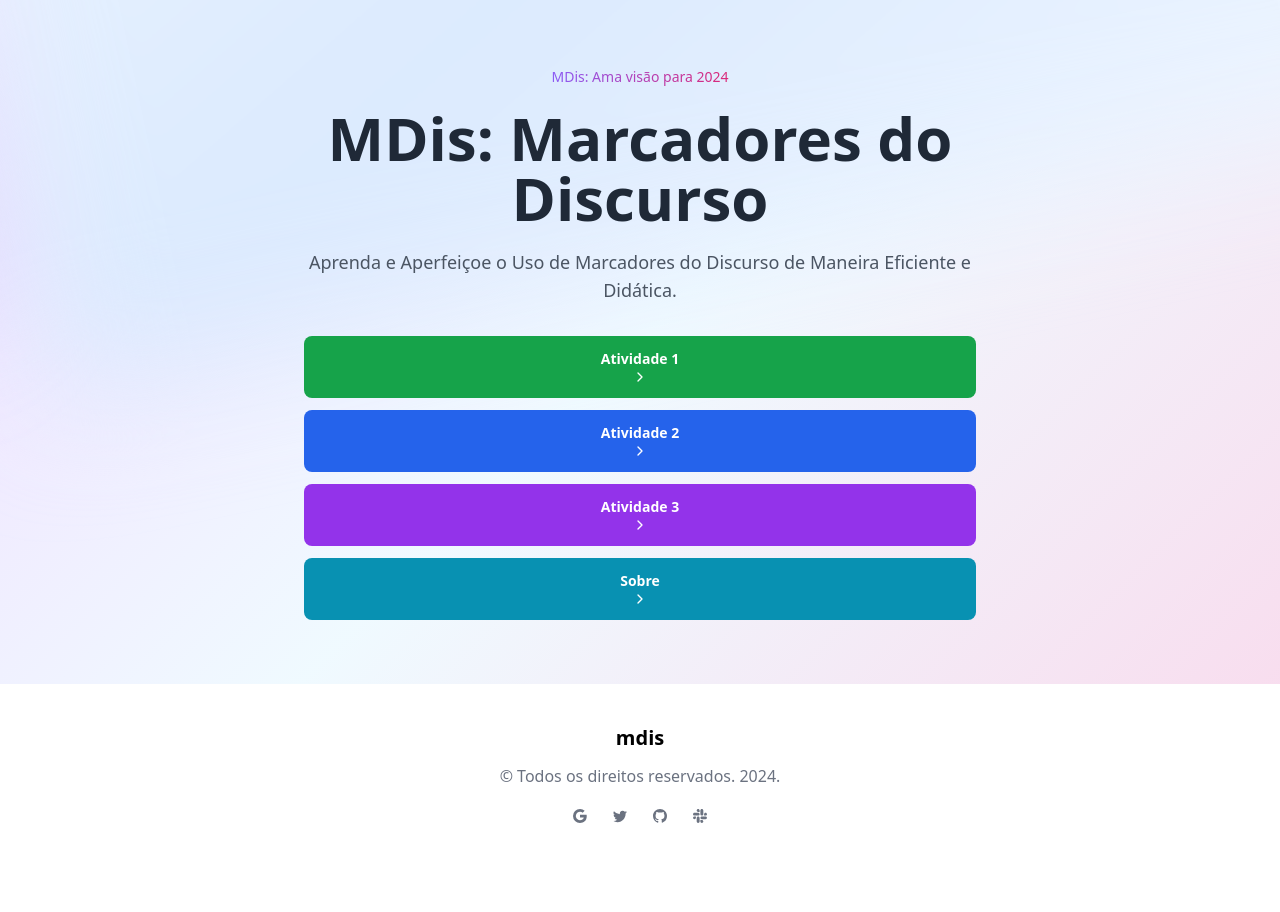
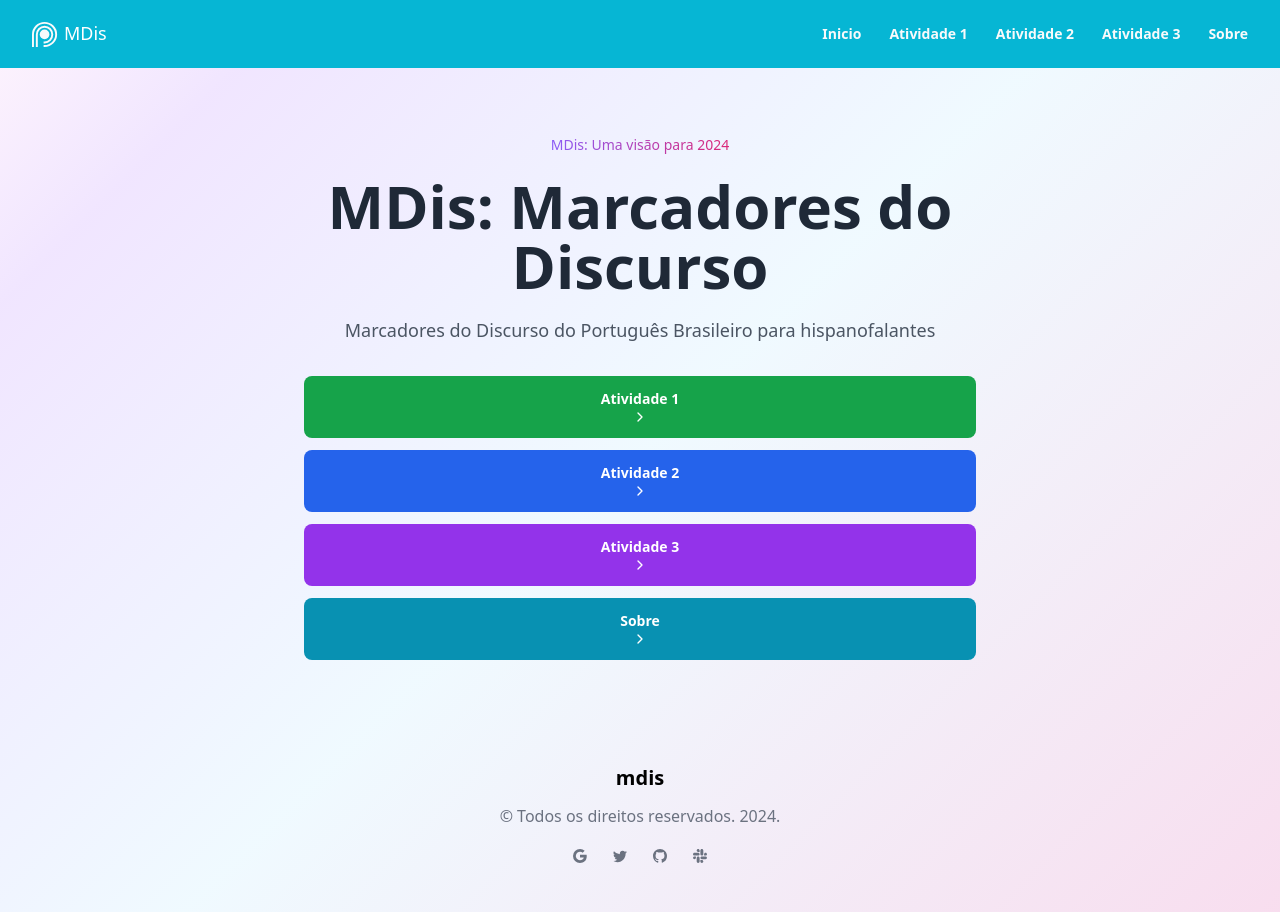
Before and after one commit to mateusdata/mdis, a React (Create React App) app: page / in a window 1280 px wide. Before the commit the page ends 872 px from the top, so only its background shows below. Built offline with nearby package versions, Linux system fonts and the light colour scheme.

Commit message:
updade question

```diff
--- /dev/null
+++ b/src/components/HeaderPublic.tsx
@@ -0,0 +1,115 @@
+import { useEffect, useState } from "react";
+import { Link } from "react-router-dom";
+
+export default function HeaderPublic() {
+
+    useEffect(() => {
+        const handleClickOutside = (event: any) => {
+            if (!event.target.closest('header')) {
+                setOpenMenu(false);
+            }
+        };
+        document.addEventListener('mousedown', handleClickOutside);
+        return () => {
+            document.removeEventListener('mousedown', handleClickOutside);
+        };
+    }, []);
+
+    const handleToggleMenu = (event: any) => {
+        event.stopPropagation();
+        setOpenMenu(!openMenu);
+    };
+
+    const [openMenu, setOpenMenu] = useState(false)
+    const links = [
+        { name: ' Início', url: '/' },
+        { name: 'Como funciona', url: '/como-funciona' },
+        { name: ' Preços', url: '/precos' },
+    ];
+
+
+
+    return (
+        <header className="flex  bg-cyan-500 flex-wrap md:justify-start md:flex-nowrap z-50 w-full text-sm py-3 md:py-0">
+            <nav className="max-w-[85rem] w-full mx-auto px-4 md:px-6 lg:px-8" aria-label="Global">
+                <div className="relative md:flex md:items-center md:justify-between">
+                    <div className="flex items-center justify-between">
+
+                        <div className="flex gap-1">
+                            <div className="flex-none  w-7" >
+                                <svg className="w-28 h-auto" width="116" height="32" viewBox="0 0 116 32" fill="none"
+                                    xmlns="http://www.w3.org/2000/svg">
+
+                                    <path
+                                        d="M1 28.9786V15.9786C1 9.35116 6.37258 3.97858 13 3.97858C19.6274 3.97858 25 9.35116 25 15.9786C25 22.606 19.6274 27.9786 13 27.9786H12"
+                                        className="stroke-gray-50 dark:stroke-white" stroke="currentColor" stroke-width="2" />
+                                    <path
+                                        d="M5 28.9786V16.1386C5 11.6319 8.58172 7.97858 13 7.97858C17.4183 7.97858 21 11.6319 21 16.1386C21 20.6452 17.4183 24.2986 13 24.2986H12"
+                                        className="stroke-gray-50 dark:stroke-white" stroke="currentColor" stroke-width="2" />
+                                    <circle cx="13" cy="16" r="5" fill="currentColor" className="fill-gray-50 dark:fill-white" />
+                                </svg>
+                            </div>
+
+                            <span className="text-white font-medium text-lg">MDis</span>
+                        </div>
+
+
+                        <div className="md:hidden">
+                            <button onClick={handleToggleMenu} type="button"
+                                className="hs-collapse-toggle bg-cyan-100 size-9 flex justify-center items-center text-sm font-semibold rounded-lg border border-gray-200 text-gray-800 hover:bg-gray-100 disabled:opacity-50 disabled:pointer-events-none dark:text-white dark:border-neutral-800 dark:hover:bg-neutral-700"
+                                data-hs-collapse="#navbar-collapse-with-animation" aria-controls="navbar-collapse-with-animation"
+                                aria-label="Toggle navigation">
+                                <svg className="hs-collapse-open:hidden flex-shrink-0 size-4" xmlns="http://www.w3.org/2000/svg"
+                                    width="24" height="24" viewBox="0 0 24 24" fill="none" stroke="currentColor" stroke-width="2"
+                                    stroke-linecap="round" stroke-linejoin="round">
+                                    <line x1="3" x2="21" y1="6" y2="6" />
+                                    <line x1="3" x2="21" y1="12" y2="12" />
+                                    <line x1="3" x2="21" y1="18" y2="18" />
+                                </svg>
+                                <svg className="hs-collapse-open:block hidden flex-shrink-0 size-4" xmlns="http://www.w3.org/2000/svg"
+                                    width="24" height="24" viewBox="0 0 24 24" fill="none" stroke="currentColor" stroke-width="2"
+                                    stroke-linecap="round" stroke-linejoin="round">
+                                    <path d="M18 6 6 18" />
+                                    <path d="m6 6 12 12" />
+                                </svg>
+                            </button>
+                        </div>
+                    </div>
+
+                    <div id="navbar-collapse-with-animation"
+                        className={`hs-collapse   overflow-hidden transition-all duration-300 basis-full grow md:block`}>
+                        <div
+                            className="overflow-hidden overflow-y-auto max-h-[75vh] [&::-webkit-scrollbar]:w-2 [&::-webkit-scrollbar-thumb]:rounded-full [&::-webkit-scrollbar-track]:bg-gray-100 [&::-webkit-scrollbar-thumb]:bg-gray-300 dark:[&::-webkit-scrollbar-track]:bg-neutral-700 dark:[&::-webkit-scrollbar-thumb]:bg-neutral-500">
+                            <div
+                                className={` ${openMenu ? "flex" : "hidden"} md:flex flex-col gap-x-0 mt-5 divide-y divide-dashed divide-gray-200 md:flex-row md:items-center md:justify-end md:gap-x-7 md:mt-0 md:ps-7 md:divide-y-0 md:divide-solid dark:divide-neutral-700`}>
+
+                                <Link to={"/"} className="text-md font-bold text-gray-50 hover:text-gray-500 py-3 md:py-6 dark:text-neutral-400 dark:hover:text-neutral-500"
+                                   aria-current="page">
+                                   Inicio
+                                </Link>
+                                  <Link to={"/questao1"} className="text-md font-bold text-gray-50 hover:text-gray-500 py-3 md:py-6 dark:text-neutral-400 dark:hover:text-neutral-500"
+                                   aria-current="page">
+                                   Atividade 1
+                                </Link>
+                                <Link to={"/questao2"} className="text-md font-bold text-gray-50 hover:text-gray-500 py-3 md:py-6 dark:text-neutral-400 dark:hover:text-neutral-500"
+                                   aria-current="page">
+                                   Atividade 2
+                                </Link>
+                                <Link to={"/questao3"} className="text-md font-bold text-gray-50 hover:text-gray-500 py-3 md:py-6 dark:text-neutral-400 dark:hover:text-neutral-500"
+                                   aria-current="page">
+                                   Atividade 3
+                                </Link>
+                                <Link to={"/sobre"} className="text-md font-bold text-gray-50 hover:text-gray-500 py-3 md:py-6 dark:text-neutral-400 dark:hover:text-neutral-500"
+                                   aria-current="page">
+                                   Sobre
+                                </Link>
+
+
+                            </div>
+                        </div>
+                    </div>
+                </div>
+            </nav>
+        </header>
+    )
+}
--- a/src/index.css
+++ b/src/index.css
@@ -3,13 +3,13 @@
 @tailwind utilities;
 
 .gradient-background {
-    background: hsla(314, 50%, 49%, 1);
+    background: rgb(245, 235, 243);
 
     background: linear-gradient(135deg, hsla(314, 50%, 49%, 1) 0%, hsla(321, 65%, 92%, 1) 0%, hsla(200, 100%, 97%, 1) 50%, hsla(266, 100%, 95%, 1) 86%, hsla(313, 100%, 98%, 1) 100%);
 
-    background: -moz-linear-gradient(135deg, hsla(314, 50%, 49%, 1) 0%, hsla(321, 65%, 92%, 1) 0%, hsla(200, 100%, 97%, 1) 50%, hsla(266, 100%, 95%, 1) 86%, hsla(313, 100%, 98%, 1) 100%);
+    background: -moz-linear-gradient(135deg, #f0daeb 0%, hsla(321, 65%, 92%, 1) 0%, hsla(200, 100%, 97%, 1) 50%, hsla(266, 100%, 95%, 1) 86%, hsla(313, 100%, 98%, 1) 100%);
 
-    background: -webkit-linear-gradient(135deg, hsla(314, 50%, 49%, 1) 0%, hsla(321, 65%, 92%, 1) 0%, hsla(200, 100%, 97%, 1) 50%, hsla(266, 100%, 95%, 1) 86%, hsla(313, 100%, 98%, 1) 100%);
+    background: -webkit-linear-gradient(135deg, rgb(250, 229, 245) 0%, hsla(321, 65%, 92%, 1) 0%, hsla(200, 100%, 97%, 1) 50%, hsla(266, 100%, 95%, 1) 86%, hsla(313, 100%, 98%, 1) 100%);
 
     filter: progid: DXImageTransform.Microsoft.gradient(startColorstr="#BD3FA0", endColorstr="#F8DEEF", GradientType=1);
 }
--- a/src/layouts/GlobalLayout.tsx
+++ /dev/null
@@ -1,17 +0,0 @@
-import React, { PropsWithChildren } from 'react';
-import Footer from '../components/Footer';
-
-interface GlobalLayoutProps extends PropsWithChildren<{}> {}
-
-function GlobalLayout({ children }: GlobalLayoutProps) {
-  return (
-    <div>
-     <div className='min-h-[81vh] gradient-background '>
-     {children}
-     </div>
-      <Footer />
-    </div>
-  );
-}
-
-export default GlobalLayout;
--- /dev/null
+++ b/src/layouts/PublicLayout.tsx
@@ -0,0 +1,19 @@
+import React, { PropsWithChildren } from 'react'
+import Footer from '../components/Footer'
+//import './style.css'; // Importe o arquivo de estilo CSS
+import HeaderPublic from '../components/HeaderPublic';
+
+const PublicLayout: React.FC<PropsWithChildren> = ({ children }) => {
+    return (
+        <div className="gradient-background">
+        <HeaderPublic />
+        <div className='md:px-24'>
+            {children}
+        </div>
+        <Footer />
+    </div>
+
+    )
+}
+
+export default PublicLayout
--- a/src/pages/Home.tsx
+++ b/src/pages/Home.tsx
@@ -1,16 +1,15 @@
 import React from 'react'
-import GlobalLayout from '../layouts/GlobalLayout'
 import { Link } from 'react-router-dom'
 
 export default function Home() {
     return (
-        <GlobalLayout>
+        <>
 
             <div className="relative overflow-hidden">
 
                 <div aria-hidden="true" className="flex absolute -top-96 start-1/2 transform -translate-x-1/2">
-                    <div className="bg-gradient-to-r from-violet-300/50 to-purple-100 blur-3xl w-[25rem] h-[44rem] rotate-[-60deg] transform -translate-x-[10rem] dark:from-violet-900/50 dark:to-purple-900"></div>
-                    <div className="bg-gradient-to-tl from-blue-50 via-blue-100 to-blue-50 blur-3xl w-[90rem] h-[50rem] rounded-fulls origin-top-left -rotate-12 -translate-x-[15rem] dark:from-indigo-900/70 dark:via-indigo-900/70 dark:to-blue-900/70"></div>
+                    <div className=" to-purple-100 blur-3xl w-[25rem] h-[44rem] rotate-[-60deg] transform -translate-x-[10rem] dark:from-violet-900/50 dark:to-purple-900"></div>
+                    <div className=" h-[50rem] rounded-fulls origin-top-left -rotate-12 -translate-x-[15rem] dark:from-indigo-900/70 dark:via-indigo-900/70 dark:to-blue-900/70"></div>
                 </div>
 
 
@@ -18,7 +17,7 @@ export default function Home() {
                     <div className="max-w-[85rem] mx-auto px-4 sm:px-6 lg:px-8 py-10 lg:py-16">
                         <div className="max-w-2xl text-center mx-auto">
                             <p className="inline-block text-sm font-medium bg-clip-text bg-gradient-to-l from-pink-600 to-violet-500 text-transparent dark:from-blue-400 dark:to-violet-600">
-                                MDis: Ama visão para 2024
+                                MDis: Uma visão para 2024
                             </p>
 
 
@@ -30,7 +29,7 @@ export default function Home() {
 
 
                             <div className="mt-5 max-w-3xl">
-                                <p className="text-lg text-gray-600 dark:text-neutral-400">Aprenda e Aperfeiçoe o Uso de Marcadores do Discurso de Maneira Eficiente e Didática.</p>
+                                <p className="text-lg text-gray-600 dark:text-neutral-400">Marcadores do Discurso do Português Brasileiro para hispanofalantes</p>
                             </div>
 
 
@@ -62,6 +61,6 @@ export default function Home() {
                 </div>
             </div>
 
-        </GlobalLayout>
+        </>
     )
 }
--- a/src/pages/Question2.tsx
+++ b/src/pages/Question2.tsx
@@ -104,7 +104,7 @@ const App: React.FC = () => (
         <h1 className='text-lg font-bold text-center mb-8'> Selecione os marcadores do discurso e agrupe-os na descrição adequada.
         </h1>
       </div>
-      <div className="flex flex-col w-full gap-2 border-2 border-red-50">
+      <div className="flex flex-col w-full gap-2 border-red-50">
         {arrayQuestao.map((questao, index) => (
           <Questao key={index} index={index} />
         ))}
--- a/src/routes/Router.tsx
+++ b/src/routes/Router.tsx
@@ -5,11 +5,13 @@ import Question2 from "../pages/Question2";
 import Question3 from "../pages/Question3";
 import NotFound from "../components/NotFound";
 import DiscourseMarkersTable from "../pages/DiscourseMarkersTable";
+import PublicLayout from "../layouts/PublicLayout";
 
 const Router = () => {
 
   return (
     <BrowserRouter>
+      <PublicLayout>
         <Routes>
           <Route path="/" element={<Home />} />
           <Route path="/questao1" element={<Question1 />} />
@@ -22,6 +24,7 @@ const Router = () => {
 
 
         </Routes>
+      </PublicLayout>
     </BrowserRouter>
   );
 };
```
Also changed, not shown: src/pages/DiscourseMarkersTable.tsx (+7 -1 lines). Lines whose indentation alone changed are shown as unchanged.
